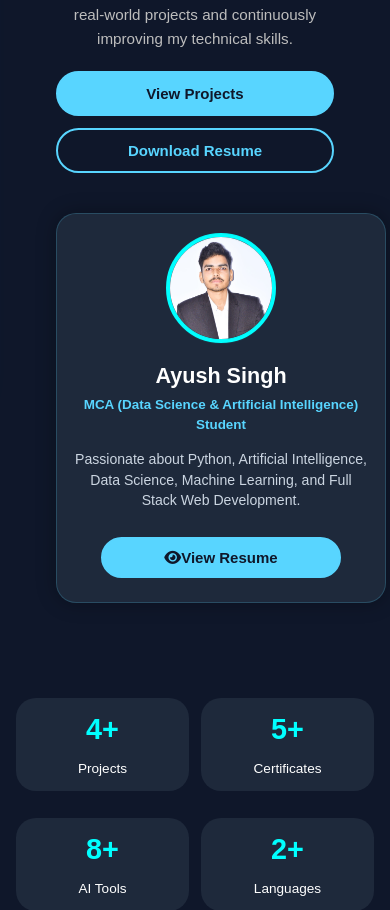
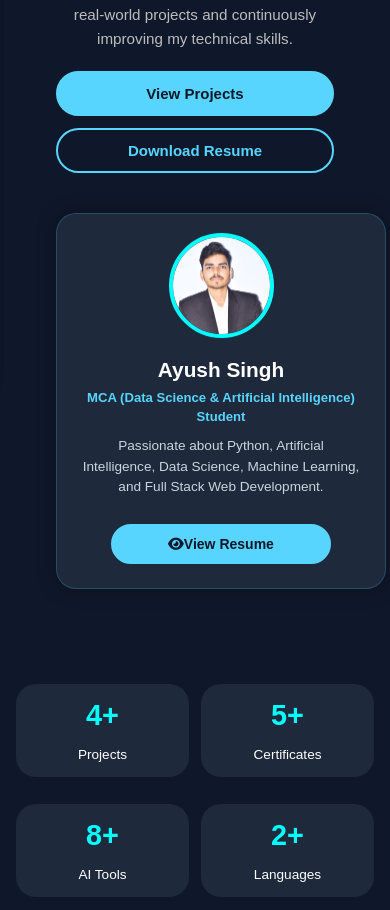
Before and after one commit to Ayush739085/personl_portfolio, a Flask app: page /dashboard in a window 390 px wide. Shown: the part 434-1344 px from the top of the page. Run offline with Flask 3, Linux system fonts and the light colour scheme; data comes from the database, SQL or seed files in the repository.

Commit message:
fix header overlap and complete subtitle formatting

```diff
--- a/templates/dashboard.html
+++ b/templates/dashboard.html
@@ -6,7 +6,7 @@
 <title>Ayush Singh | AI Portfolio</title>
 
 <!-- Version cache-buster updated -->
-<link rel="stylesheet" href="{{ url_for('static', filename='css/dashboard.css') }}?v=6.0">
+<link rel="stylesheet" href="{{ url_for('static', filename='css/dashboard.css') }}?v=7.0">
 <link href="https://cdnjs.cloudflare.com/ajax/libs/font-awesome/6.5.2/css/all.min.css" rel="stylesheet">
 <link rel="stylesheet" href="https://unpkg.com/aos@2.3.4/dist/aos.css">
 
@@ -106,7 +106,7 @@ html, body {
         display: block !important;
         position: relative !important;
         overflow-y: auto !important;
-        padding-top: 85px !important; /* Top clearance for floating hamburger */
+        padding-top: 85px !important;
     }
 
     /* Fixed Top-Right Floating Hamburger */
@@ -159,7 +159,7 @@ html, body {
         overflow-x: hidden !important;
     }
 
-    /* Navbar: Centered cleanly */
+    /* Centered Navbar */
     .navbar {
         display: flex !important;
         flex-direction: column !important;
@@ -181,7 +181,6 @@ html, body {
         display: block !important;
     }
 
-    /* Social Icons: Horizontal row */
     .navbar .icons {
         display: flex !important;
         flex-direction: row !important;
@@ -216,7 +215,7 @@ html, body {
         border-radius: 50% !important;
     }
 
-    /* Hero Section: Centered & Stacked */
+    /* Hero Section */
     .hero-section {
         display: flex !important;
         flex-direction: column !important;
@@ -256,9 +255,9 @@ html, body {
         width: 100% !important;
         margin: 10px 0 20px 0 !important;
         word-break: break-word !important;
+        overflow-wrap: anywhere !important;
     }
 
-    /* Action Buttons Stack */
     .hero-buttons {
         display: flex !important;
         flex-direction: column !important;
@@ -276,19 +275,20 @@ html, body {
         padding: 12px 15px !important;
     }
 
-    /* Profile Card Fixes */
+    /* Profile Card Fixes: Text Clipping & Side-bar completely resolved */
     .profile-card {
-        width: 100% !important;
-        max-width: 330px !important;
+        width: calc(100% - 20px) !important;
+        max-width: 320px !important;
         margin: 15px auto !important;
         padding: 24px 16px !important;
         box-sizing: border-box !important;
         text-align: center !important;
+        overflow: hidden !important;
     }
 
     .profile-card .profile-img {
-        width: 110px !important;
-        height: 110px !important;
+        width: 105px !important;
+        height: 105px !important;
         border-radius: 50% !important;
         object-fit: cover !important;
         margin: 0 auto 12px auto !important;
@@ -296,33 +296,41 @@ html, body {
     }
 
     .profile-card h2 {
-        font-size: 1.35rem !important;
+        font-size: 1.3rem !important;
         margin-bottom: 6px !important;
+        word-break: break-word !important;
     }
 
-    /* Subtitle without edge clipping */
+    /* Subtitle fix: clean wrap */
     .profile-card h4 {
-        font-size: 0.84rem !important;
+        font-size: 0.82rem !important;
         line-height: 1.45 !important;
         white-space: normal !important;
-        word-wrap: break-word !important;
-        overflow-wrap: break-word !important;
-        padding: 0 10px !important;
+        word-break: break-word !important;
+        overflow-wrap: anywhere !important;
+        padding: 0 4px !important;
         margin: 6px 0 !important;
         color: #58d5ff !important;
+        display: block !important;
     }
 
+    /* Bio paragraph fix: no clipping of words */
     .profile-card p {
-        font-size: 0.88rem !important;
-        line-height: 1.45 !important;
+        font-size: 0.85rem !important;
+        line-height: 1.5 !important;
+        white-space: normal !important;
         word-break: break-word !important;
+        overflow-wrap: anywhere !important;
+        padding: 0 8px !important;
+        margin: 10px 0 15px 0 !important;
     }
 
     .profile-card .btn {
         width: 100% !important;
-        max-width: 240px !important;
+        max-width: 220px !important;
         margin: 12px auto 0 auto !important;
         padding: 10px 15px !important;
+        font-size: 14px !important;
     }
 
     /* Stats Grid */
@@ -423,7 +431,7 @@ html, body {
 <!-- Main Area -->
 <div class="main">
 
-    <!-- Perfectly Centered Navbar -->
+    <!-- Centered Navbar -->
     <div class="navbar">
         <h2>Welcome Ayush 👋</h2>
         <div class="icons">
```
